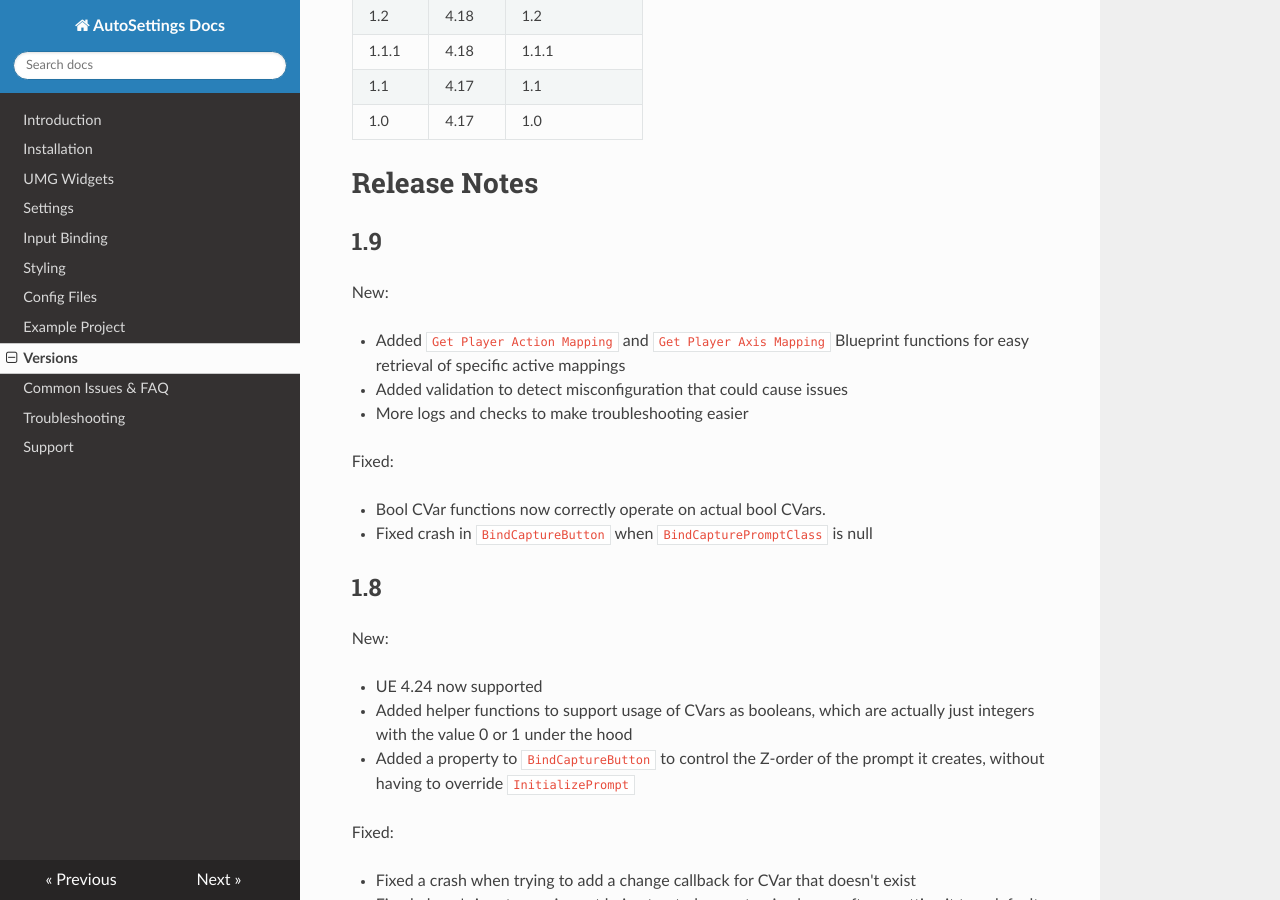
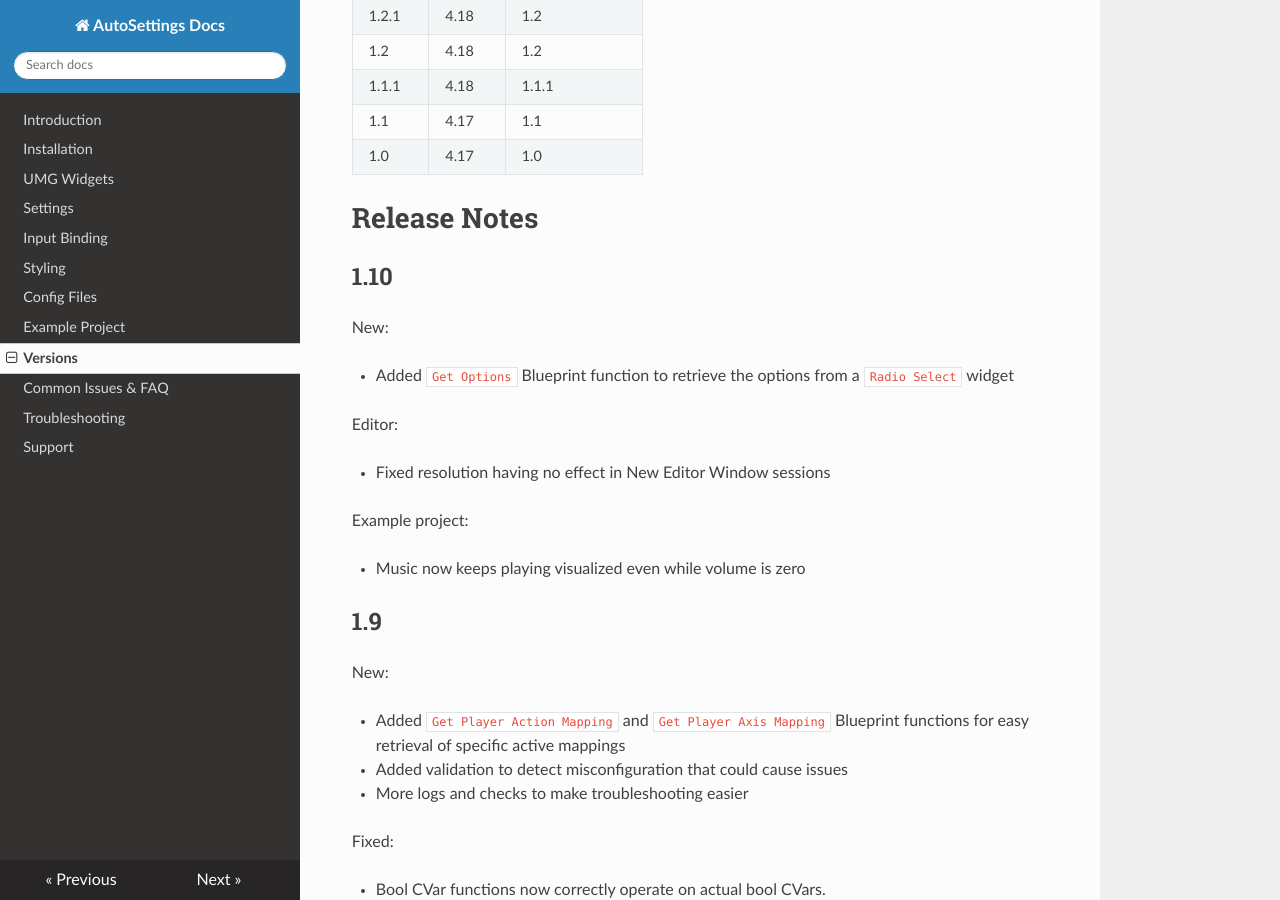
Before and after one commit to Acren/AutoSettings-Docs, an MkDocs documentation site: the page built from docs/versions.md, in a window 1280 px wide and 900 px high, scrolled down 970 px. Built offline with MkDocs 1.6.1, drawn with Linux system fonts in a browser that asks for light colours; nearby versions of some CDN libraries; old or Windows-style settings are respelled for this version of MkDocs.

Commit message:
Add 1.10 notes

```diff
--- a/docs/versions.md
+++ b/docs/versions.md
@@ -7,6 +7,7 @@ The example project does not always need to match, but it is recommended to use
 
 Plugin  | Engine | Example Project
 ------- | ------ | ------------
+1.10    | 4.24   | 1.10
 1.9     | 4.24   | 1.8
 1.8     | 4.24   | 1.8
 1.7.1   | 4.23   | 1.7
@@ -31,6 +32,20 @@ Plugin  | Engine | Example Project
 1.0     | 4.17   | 1.0
 
 # Release Notes
+
+## 1.10
+
+New:
+
+- Added `Get Options` Blueprint function to retrieve the options from a `Radio Select` widget
+
+Editor:
+
+- Fixed resolution having no effect in New Editor Window sessions
+
+Example project:
+
+- Music now keeps playing visualized even while volume is zero
 
 ## 1.9
 
```
